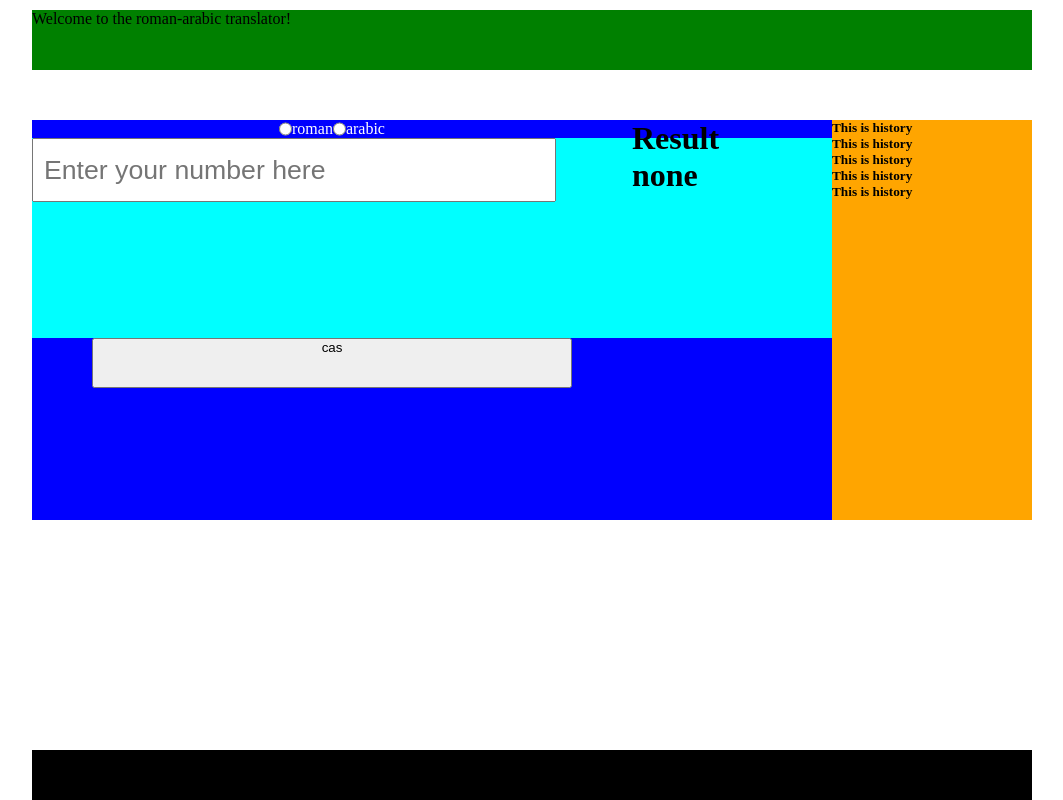
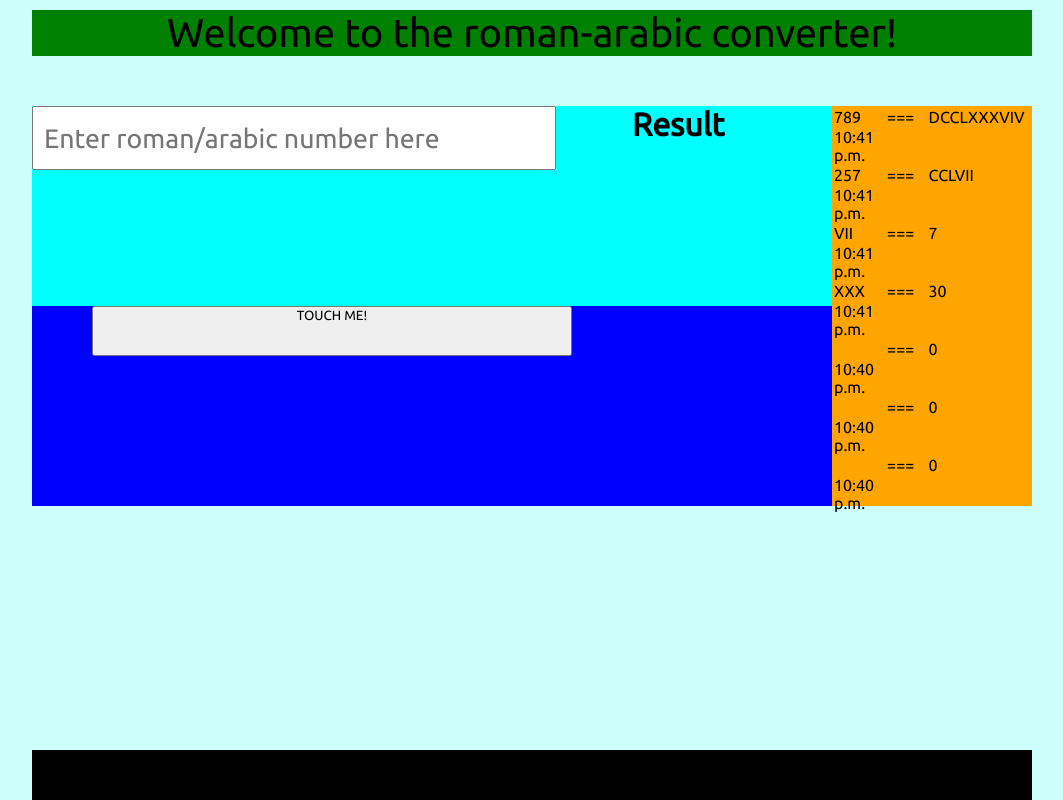
Before and after one commit to Rissap/translate, a Django app: page / in a window 1280 px wide. Shown: the whole page, without its empty margins (108-1171 px from the left). Run offline with Django 3.2, Linux system fonts and the light colour scheme; data comes from the database, SQL or seed files in the repository; both versions use the stored data as it was after the commit.

Commit message:
Some html+css and view before big changes

```diff
--- a/main/admin.py
+++ b/main/admin.py
@@ -4,3 +4,7 @@
 @admin.register(models.Numbers)
 class AdminNumbers(admin.ModelAdmin):
 	list_display = ('roman', 'arabic')
+
+@admin.register(models.History)
+class AdminHistory(admin.ModelAdmin):
+	list_display = ('from_num', 'to_num', 'time')
--- a/main/models.py
+++ b/main/models.py
@@ -13,3 +13,16 @@
 
 	def __str__(self):
 		return "{0} {1}".format(self.roman, self.arabic)
+
+class History(models.Model):
+	"""
+	save history of conversion
+	revrite oldest one
+	"""
+	from_num = models.CharField(max_length=128)
+	to_num = models.CharField(max_length=128)
+	time = models.TimeField()
+
+	class Meta:
+		ordering = ["-time"]
+		get_latest_by = ["-time"]
--- a/main/static/css/main.css
+++ b/main/static/css/main.css
@@ -1,20 +1,35 @@
 * {
 	margin: 0;
 	padding: 0;
+
+	font-family: "Ubuntu";
 }
 
 body {
 	width: 1000px;
 	margin: 0 auto;
+
+
+
+	background-color: #CCFFFB;
 }
 
 header {
 	width: 1000px;
-	height: 60px;
+	height: auto;
 
 	margin-top: 10px;
+	background-color: green;
+}
 
-	background-color: green;
+td {
+	width: 150px;
+	margin: 0 auto;
+}
+
+.head {
+	font-size: 30pt;
+	text-align: center;
 }
 
 .content {
--- a/main/templates/main.html
+++ b/main/templates/main.html
@@ -3,6 +3,7 @@
 
 {% block style %}
 	<link rel="stylesheet" type="text/css" href="{% static 'css/main.css' %}">
+	<link href="https://fonts.googleapis.com/css?family=Ubuntu&display=swap" rel="stylesheet">
 {% endblock %}
 
 
@@ -60,23 +61,18 @@
 {% block content %}
 
 	<header>
-		<p>Welcome to the roman-arabic translator!</p>
+		<p class="head">Welcome to the roman-arabic converter!</p>
 	</header>
 
 	<div class="content">
 		<form method="post" class="forms">
 			{% csrf_token %}
 
-			<div class="switch">
-				<input type="radio" name="num" value="roman">roman
-				<input type="radio" name="num" value="arabic">arabic
+			<div class="inputs">
+				<input type="text" name="numStr" class="numberStr" maxlength="100" placeholder="Enter roman/arabic number here">
 			</div>
 
-			<div class="inputs">
-				<input type="text" name="numStr" class="numberStr" maxlength="100" placeholder="Enter your number here">
-			</div>
-
-			<button type="submit" class="send">cas</button>
+			<button type="submit" class="send">TOUCH ME!</button>
 
 		</form>
 
@@ -86,11 +82,16 @@
 		</div>
 
 		<div class="history">
-			<h5>This is history</h5>
-			<h5>This is history</h5>
-			<h5>This is history</h5>
-			<h5>This is history</h5>
-			<h5>This is history</h5>
+			<table>
+			{% for el in history %}
+			<tr>
+				<td>{{el.from_num}}</td><td>===</td><td>{{el.to_num}}</td>
+			</tr>
+			<tr>
+				<td>{{el.time}}</td>
+			</tr>
+			{% endfor %}
+			</table>
 		</div>
 	</div>
 
--- a/main/views.py
+++ b/main/views.py
@@ -1,18 +1,33 @@
 from django.shortcuts import render
 from django.http import HttpResponse
 from django.views.generic import TemplateView
+
+import datetime as dt
 
 from . import models
 
 class MainPage(TemplateView):
 	template_name = "main.html"
 
-	args = {"result":"nothing"}
+	def get(self, request):
+		history = models.History.objects.all()
+		args = {"history":history}
 
-	def get(self, request):
-		return render(request, self.template_name, {"result": "none"})
+		return render(request, self.template_name, context=args)
 
 	def post(self, request):
+
+		def save_history(raw, num):
+
+			if models.History.objects.all().count() > 6:
+				tmp = models.History.objects.latest()
+			else:
+				tmp = models.History()
+
+			tmp.from_num = raw
+			tmp.to_num = num
+			tmp.time = dt.datetime.now()
+			tmp.save()
 
 		def check_num(num):
 			all_models = models.Numbers.objects.all()
@@ -29,8 +44,6 @@
 
 			else:
 				return None
-
-
 
 		def to_roman(num):
 
@@ -72,20 +85,22 @@
 
 			return sum(calc)
 
-
-
 		rawNumber = request.POST.get("numStr")
 		numType = check_num(rawNumber)
 
-		if numType == None:
+		if numType == None or rawNumber=="":
 			res = "Incorect input! Try again)"
 		elif numType == "R":
 			res = to_arabic(rawNumber)
+			save_history(rawNumber, res)
 		elif numType == "A":
 			res = to_roman(rawNumber)
+			save_history(rawNumber, res)
 		else:
 			res = "Unexpected error! Try again)"
 
-		args = {"result":res}
+		history = models.History.objects.all()
+
+		args = {"result":res, "history":history}
 
 		return render(request, self.template_name, context=args)
```
Also changed, not shown: db.sqlite3, main/migrations/0002_auto_20190625_2016.py (added), main/migrations/0003_auto_20190625_2029.py (added). Lines whose indentation alone changed are shown as unchanged.
